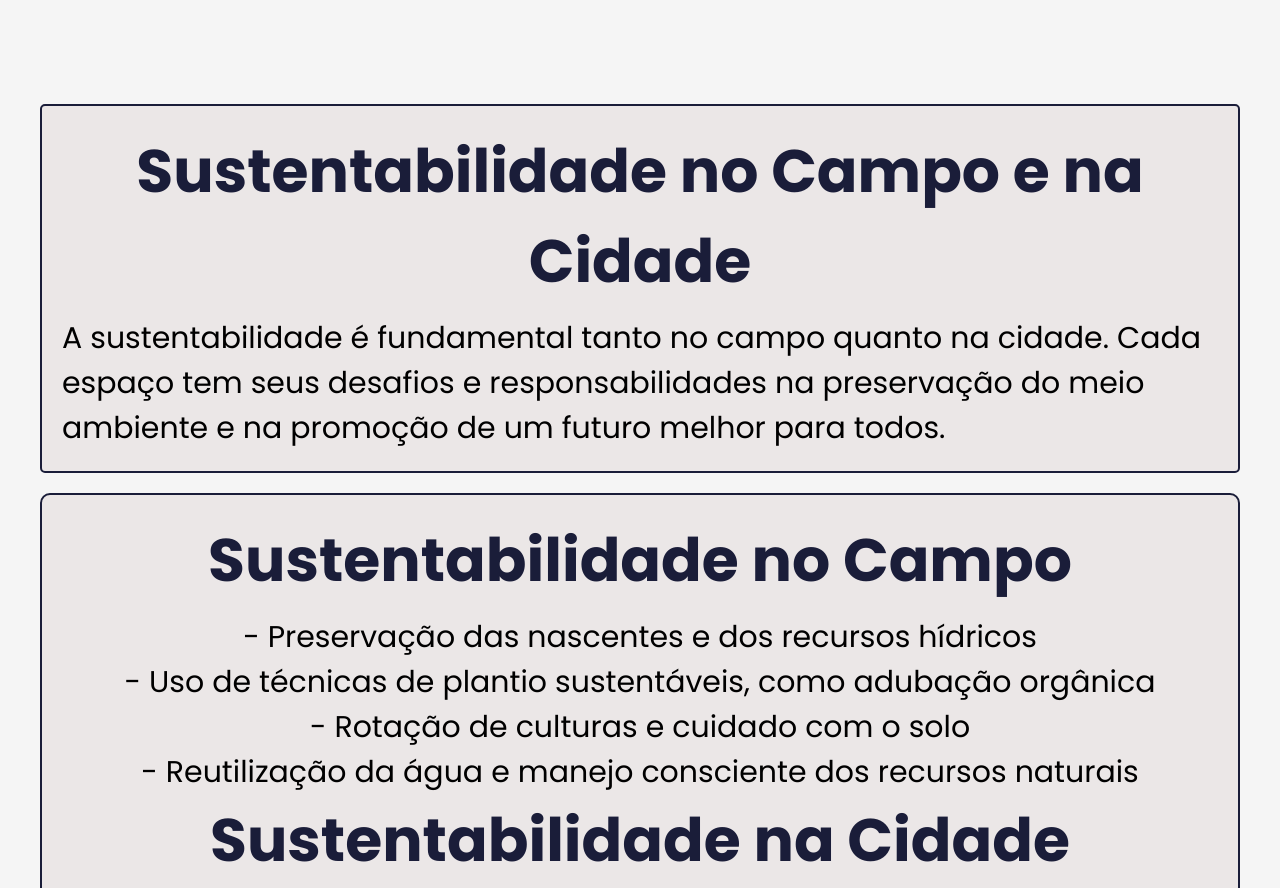
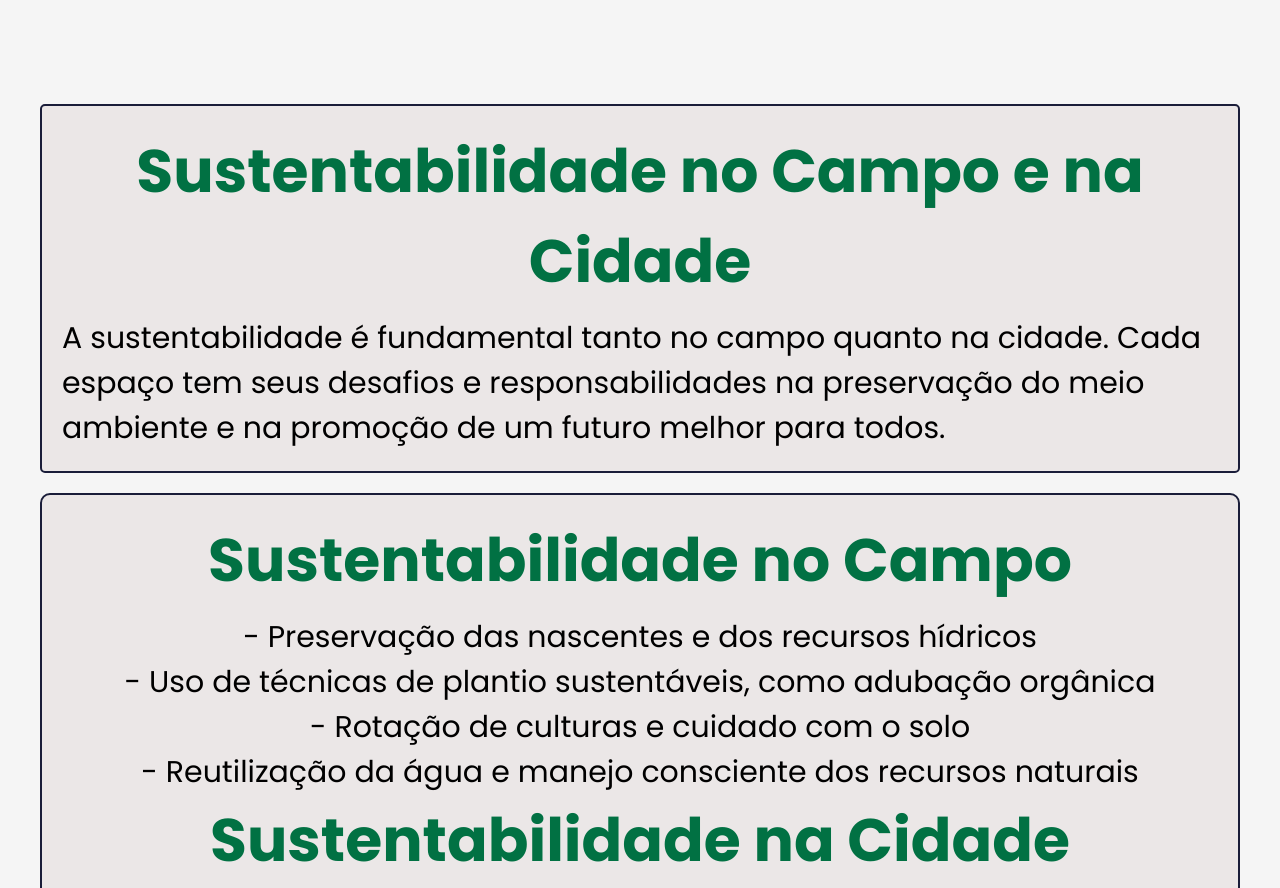
Before and after one commit to VT2201/projeto-agrinho-2025-vitor, a plain HTML site: page index.html in a window 1280 px wide. Shown: the part 2740-3628 px from the top of the page. Drawn offline with Linux system fonts and the light colour scheme.

Commit message:
Update style.css

```diff
--- a/style.css
+++ b/style.css
@@ -171,7 +171,7 @@ h2 {
 
 /* Título da seção 3 */
 h3 {
-  color: #1a1d39;
+  color: #017143;
   font-size: 60px;
   font-weight: bold;
   margin-bottom: 10px;
@@ -194,7 +194,7 @@ h3 {
 
 /* Títulos de seção geral */
 h4 {
-  color: #1a1d39;
+  color: #017143;
   font-size: 60px;
   font-weight: bold;
   margin-bottom: 10px;
```
